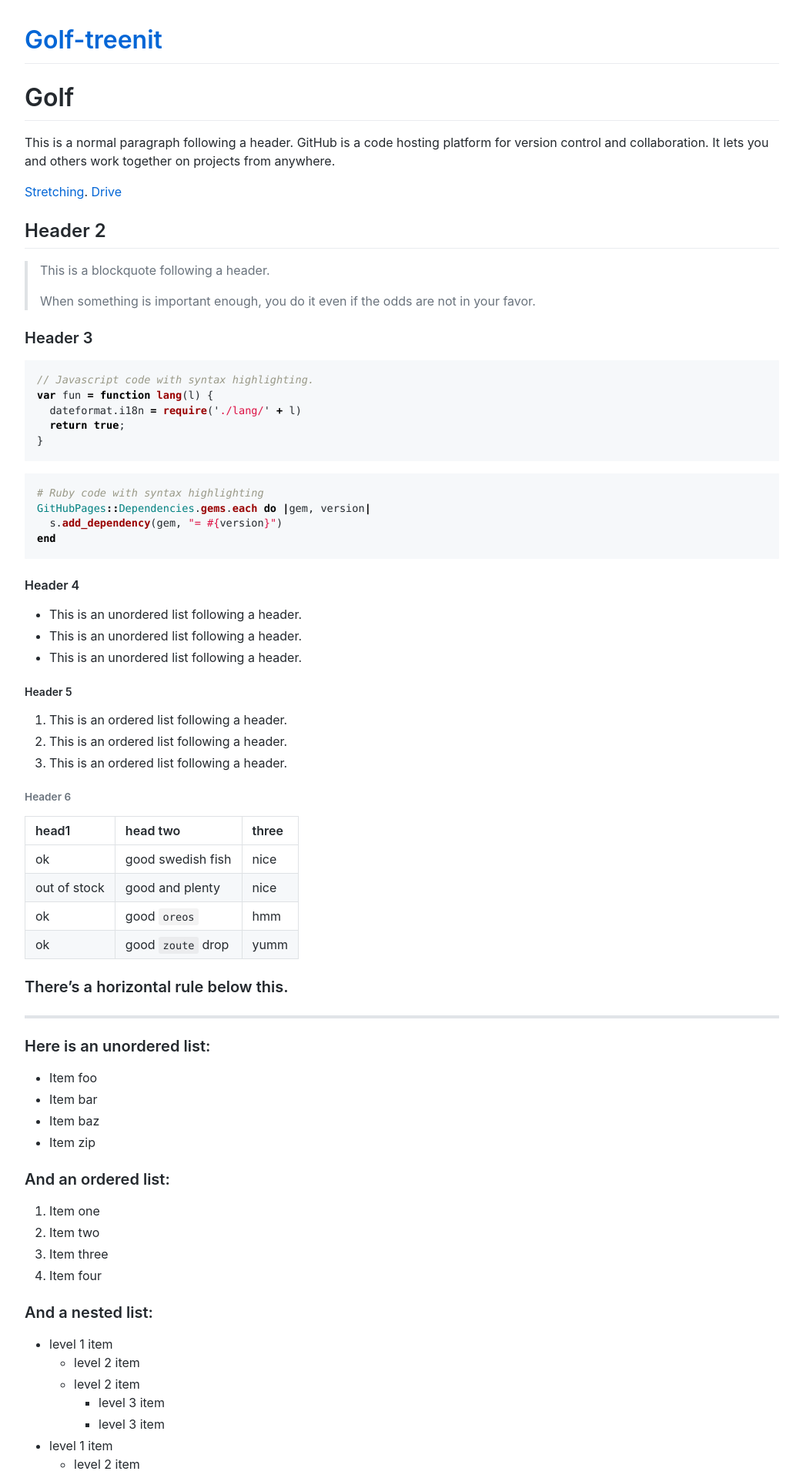
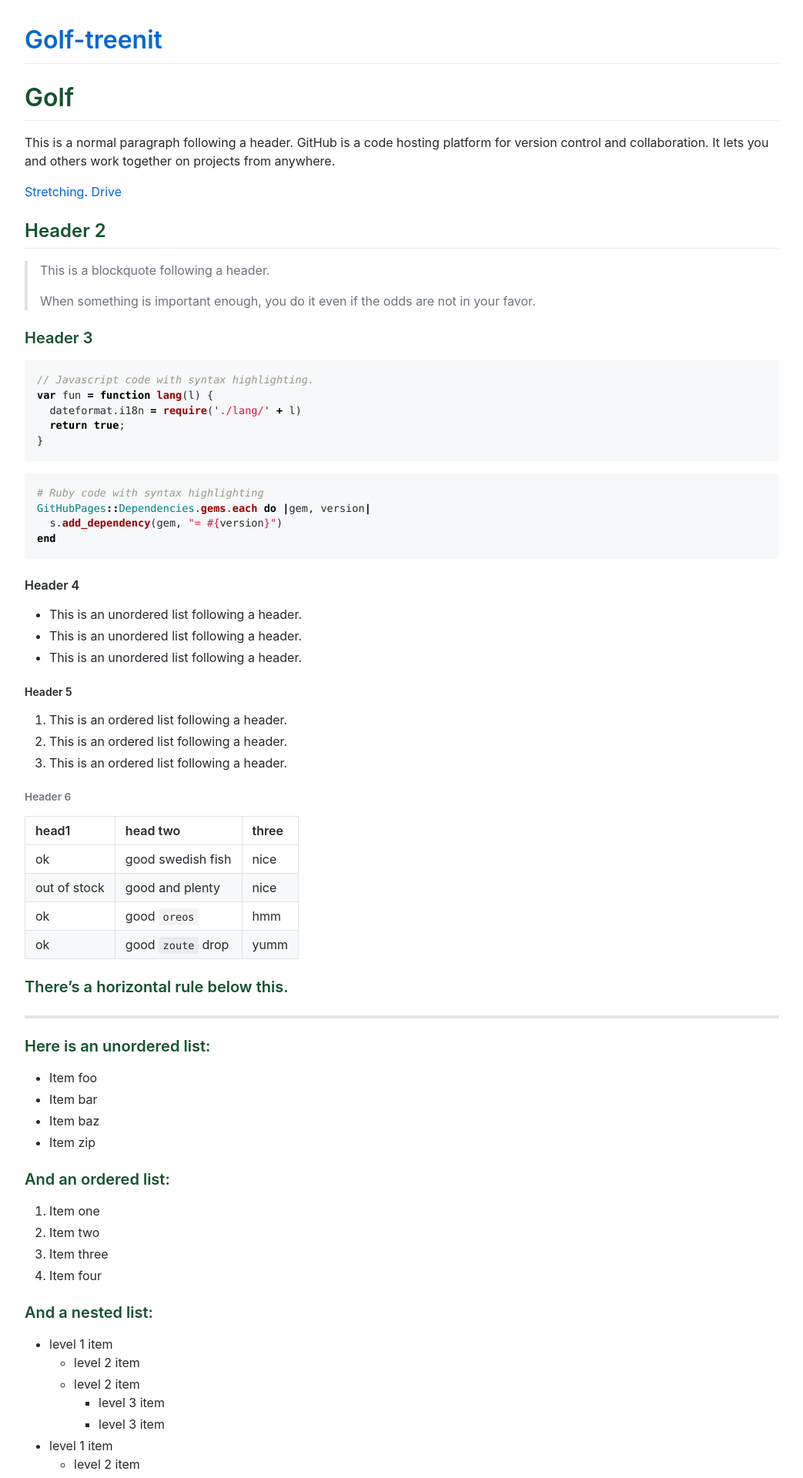
Before and after one commit to haapio/haapio.github.io, a Jekyll site: the page built from temp.md, in a window 1280 px wide. Shown: the top 1920 px of the page at 77% size, without its empty margins (118-1161 px from the left). Built offline with Jekyll 4.4.1, drawn with Linux system fonts in a browser that asks for light colours; comment, search, counter and statistics services are not loaded; our own code applies the rules of GitHub Pages for plain Markdown files.

Commit message:
Update style.scss

```diff
--- a/assets/css/style.scss
+++ b/assets/css/style.scss
@@ -2,3 +2,7 @@
 ---
 
 @import "jekyll-theme-primer";
+
+h1, h2, h3 {
+color: #14532D;
+}
```
